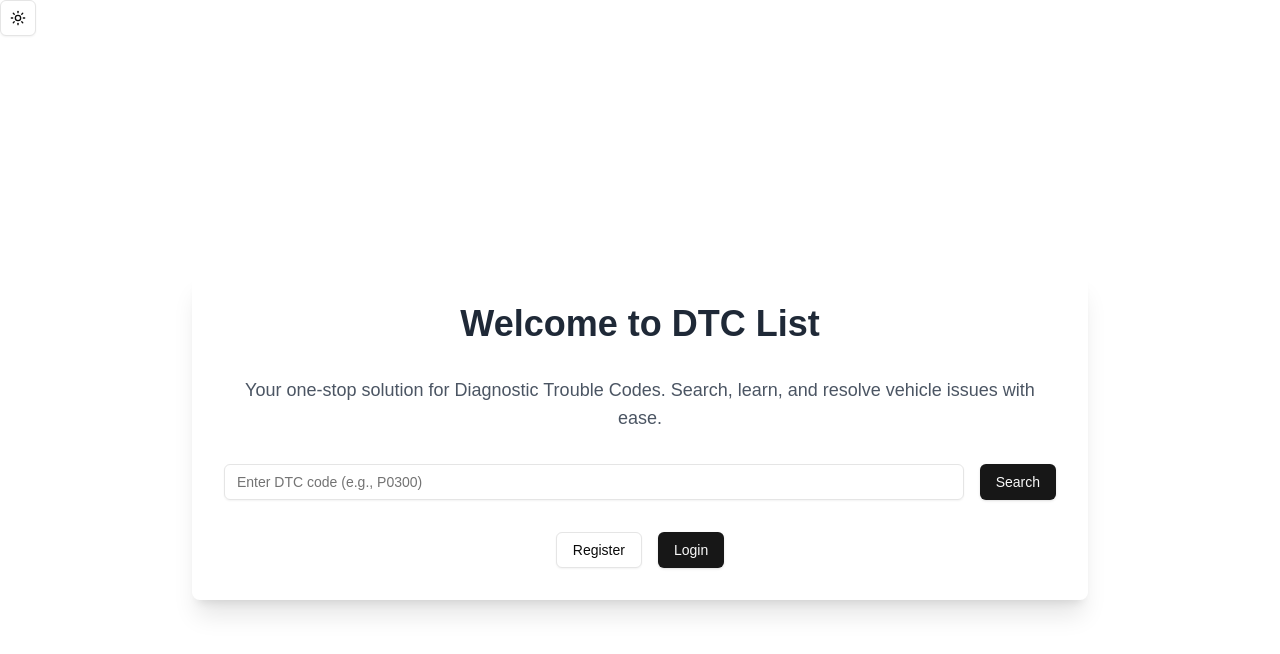
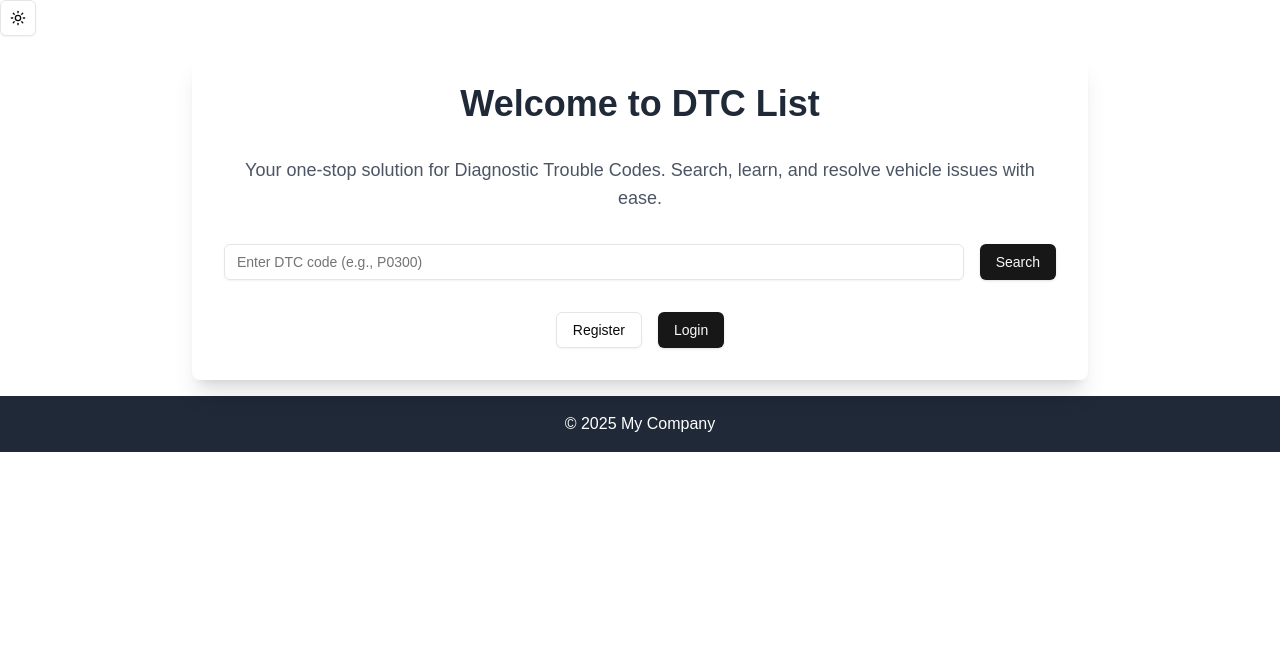
Before and after one commit to Daniel88dev/next-dtc-list, a Next.js app: page / in a window 1280 px wide. Shown: the top 654 px of the page. Built offline with nearby package versions, Linux system fonts and the light colour scheme; no server answers.

Commit message:
Created Footer for unauthenticated pages

```diff
--- /dev/null
+++ b/app/_components/Footer.tsx
@@ -0,0 +1,9 @@
+const Footer = () => {
+  return (
+    <footer className="bg-gray-800 text-white text-center p-4 h-[10%]">
+      © {new Date().getFullYear()} My Company
+    </footer>
+  );
+};
+
+export default Footer;
--- a/app/layout.tsx
+++ b/app/layout.tsx
@@ -5,6 +5,7 @@ import { ClerkProvider, SignedOut } from "@clerk/nextjs";
 import { ReactNode } from "react";
 import { ThemeProvider } from "@/components/theme-provider";
 import { ModeToggle } from "@/components/DarkModeToggle";
+import Footer from "@/app/_components/Footer";
 
 const geistSans = Geist({
   variable: "--font-geist-sans",
@@ -47,6 +48,7 @@ export default async function RootLayout({
 
               {children}
             </SignedOut>
+            <Footer />
           </ThemeProvider>
         </body>
       </html>
--- a/app/page.tsx
+++ b/app/page.tsx
@@ -4,7 +4,7 @@ import SearchDtcComponent from "@/app/search-dtc/[dtc]/SearchDtcComponent";
 
 export default function WelcomePage() {
   return (
-    <div className="min-h-screen flex flex-col items-center justify-center p-4">
+    <div className="min-h-[90%] flex flex-col items-center justify-center p-4">
       <main className="max-w-4xl w-full rounded-lg shadow-xl p-8 space-y-8">
         <h1 className="text-4xl font-bold text-center text-gray-800 dark:text-gray-100">
           Welcome to DTC List
```
